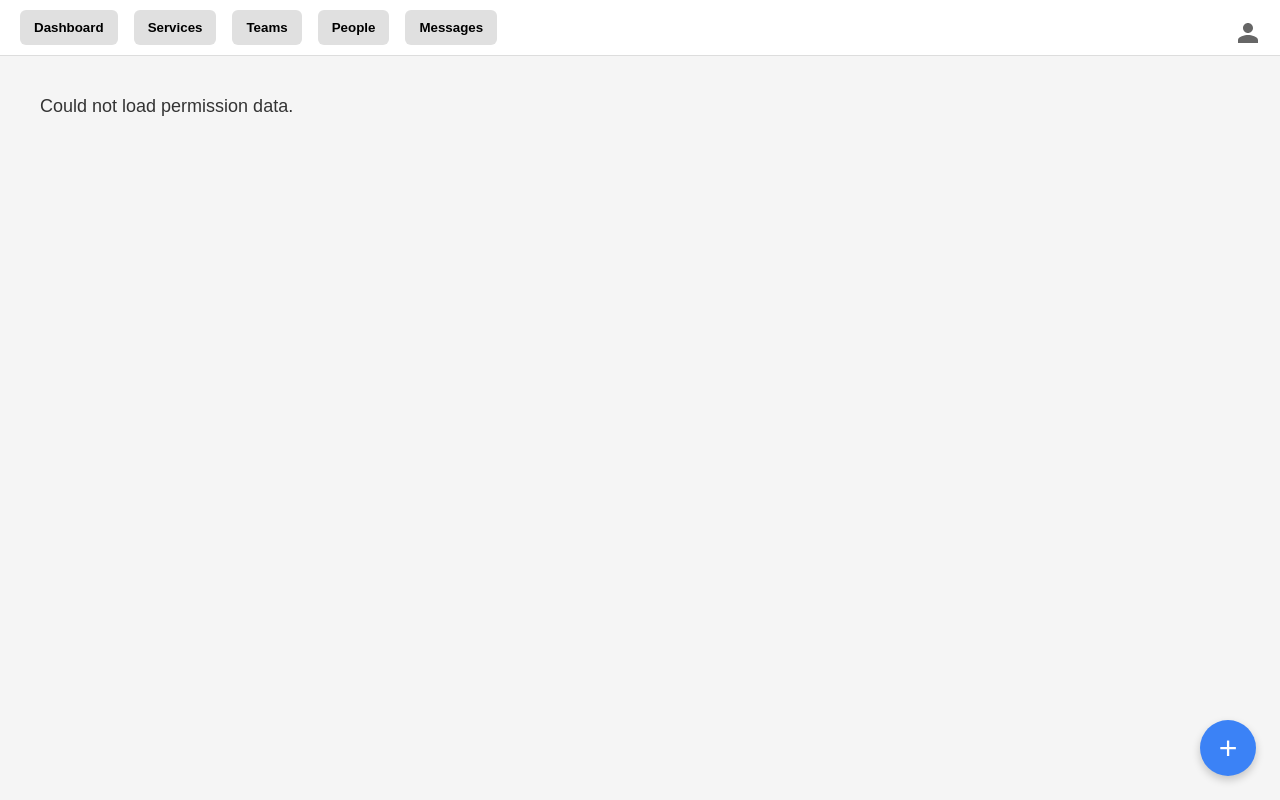
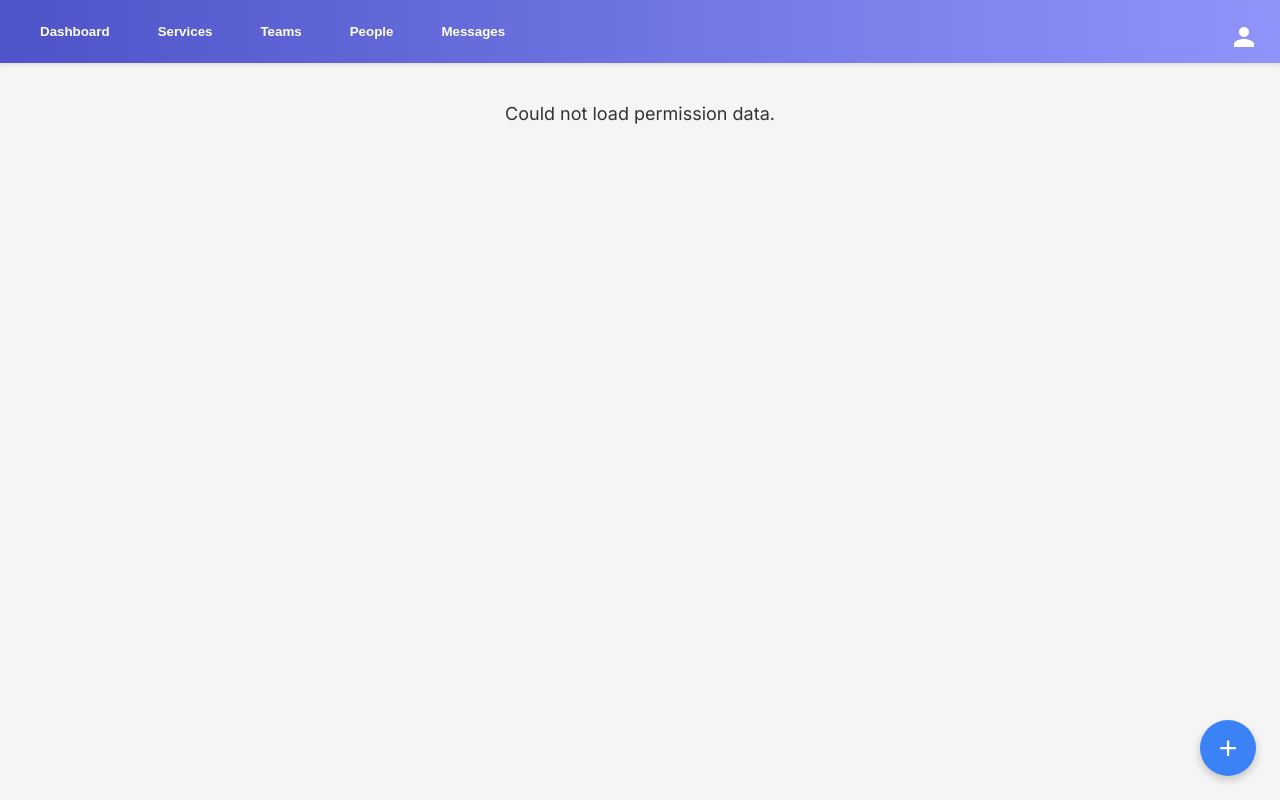
Before and after one commit to joelprakash2003/ScheduleBuddy, a Django app: page /org-teams/ in a window 1280 px wide. Run offline with Django 5.2, Linux system fonts and the light colour scheme.

Commit message:
Refine frontend design and unify styles

```diff
--- a/static/styles.css
+++ b/static/styles.css
@@ -0,0 +1,69 @@
+@import url('https://fonts.googleapis.com/css2?family=Inter:wght@400;600&display=swap');
+
+body {
+  font-family: 'Inter', sans-serif;
+  background-color: #f5f5f5;
+}
+
+.top-nav {
+  background: linear-gradient(90deg, #4e54c8, #8f94fb);
+  color: #fff;
+  padding: 14px 24px;
+  display: flex;
+  align-items: center;
+  justify-content: space-between;
+  box-shadow: 0 2px 4px rgba(0,0,0,0.1);
+}
+
+.nav-buttons button {
+  background: transparent;
+  border: none;
+  color: #fff;
+  padding: 10px 16px;
+  font-weight: 600;
+  border-radius: 6px;
+  cursor: pointer;
+  transition: background-color 0.2s, transform 0.2s;
+}
+
+.nav-buttons button:hover {
+  background-color: rgba(255,255,255,0.2);
+  transform: translateY(-2px);
+}
+
+.user-icon svg {
+  fill: #fff;
+  width: 24px;
+  height: 24px;
+  cursor: pointer;
+}
+
+.main-content {
+  flex: 1;
+  padding: 40px;
+  max-width: 1000px;
+  margin: 0 auto;
+}
+
+.org-card {
+  border: 1px solid #ccc;
+  border-radius: 8px;
+  background-color: #ffffff;
+  padding: 16px;
+  margin-bottom: 16px;
+  cursor: pointer;
+  box-shadow: 0 1px 4px rgba(0,0,0,0.1);
+  transition: background-color 0.2s, transform 0.2s, box-shadow 0.2s;
+  animation: fadeIn 0.3s ease;
+}
+
+.org-card:hover {
+  background-color: #fafafa;
+  transform: translateY(-3px);
+  box-shadow: 0 6px 12px rgba(0,0,0,0.1);
+}
+
+@keyframes fadeIn {
+  from { opacity: 0; transform: translateY(10px); }
+  to { opacity: 1; transform: translateY(0); }
+}
--- a/templates/org-teams.html
+++ b/templates/org-teams.html
@@ -4,6 +4,9 @@
   <meta charset="UTF-8" />
   <meta name="viewport" content="width=device-width, initial-scale=1.0"/>
   <title>User Org Page</title>
+  <link rel="preconnect" href="https://fonts.googleapis.com">
+  <link rel="preconnect" href="https://fonts.gstatic.com" crossorigin>
+  <link href="https://fonts.googleapis.com/css2?family=Inter:wght@400;600&display=swap" rel="stylesheet">
   <style>
     * {
       box-sizing: border-box;
@@ -12,7 +15,6 @@
     }
 
     body {
-      font-family: Arial, sans-serif;
       display: flex;
       flex-direction: column;
       height: 100vh;
@@ -24,8 +26,6 @@
       align-items: center;
       justify-content: space-between;
       padding: 10px 20px;
-      background-color: #ffffff;
-      border-bottom: 1px solid #ddd;
     }
 
     .nav-buttons {
@@ -35,7 +35,6 @@
 
     .top-nav button {
       padding: 10px 14px;
-      background-color: #e0e0e0;
       border: none;
       border-radius: 6px;
       cursor: pointer;
@@ -43,7 +42,6 @@
     }
 
     .top-nav button:hover {
-      background-color: #ccc;
     }
 
     .user-icon {
@@ -85,7 +83,6 @@
     }
 
     .org-card:hover {
-      background-color: #f0f0f0;
     }
 
     .org-name {
@@ -121,6 +118,7 @@
       background-color: #2563eb;
 }
   </style>
+  <link rel="stylesheet" href="/static/styles.css">
 </head>
 <body>
   <nav class="top-nav">
```
Also changed, not shown: templates/main-org.html (+5 -7 lines), templates/org-messages.html (+4 -6 lines), templates/org-people.html (+4 -6 lines), templates/org-services.html (+4 -6 lines), templates/user-organizations.html (+4 -6 lines).
